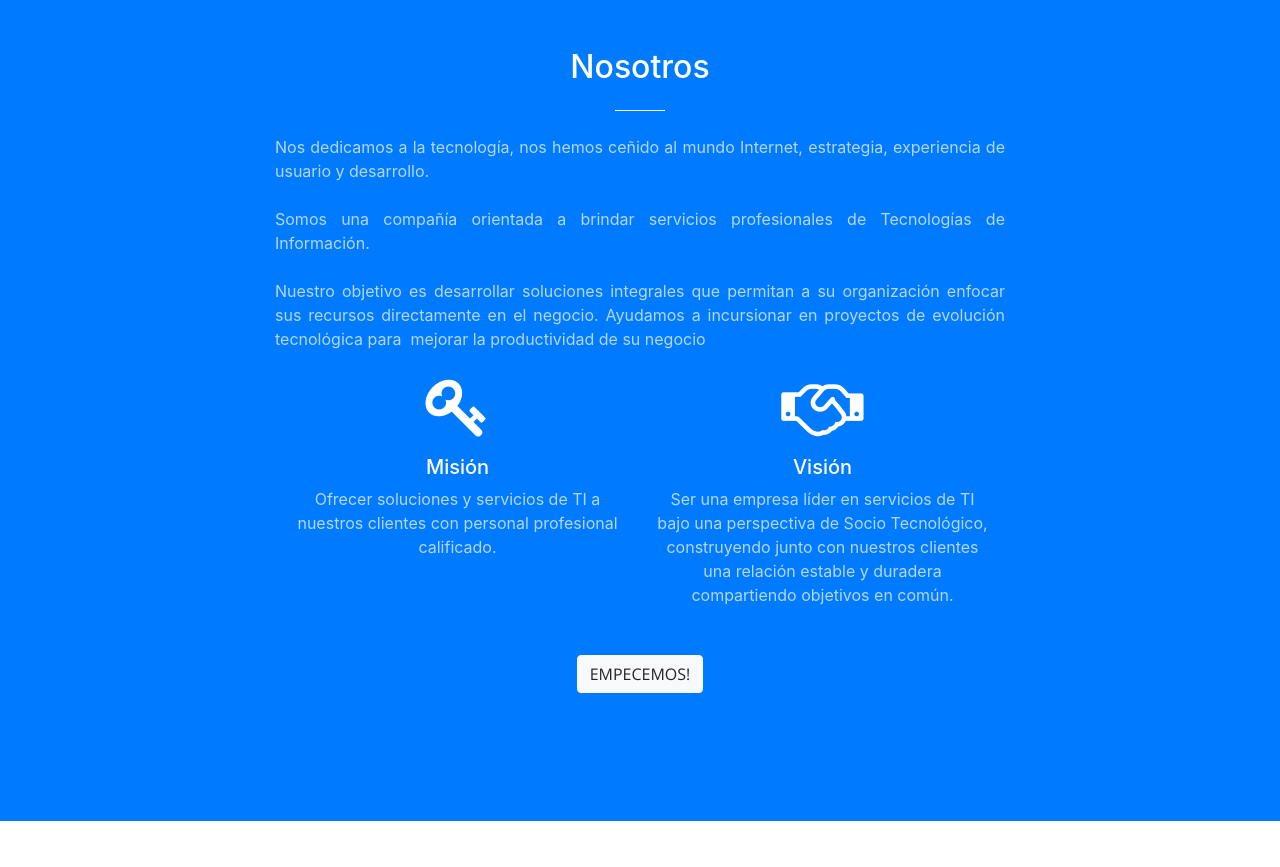
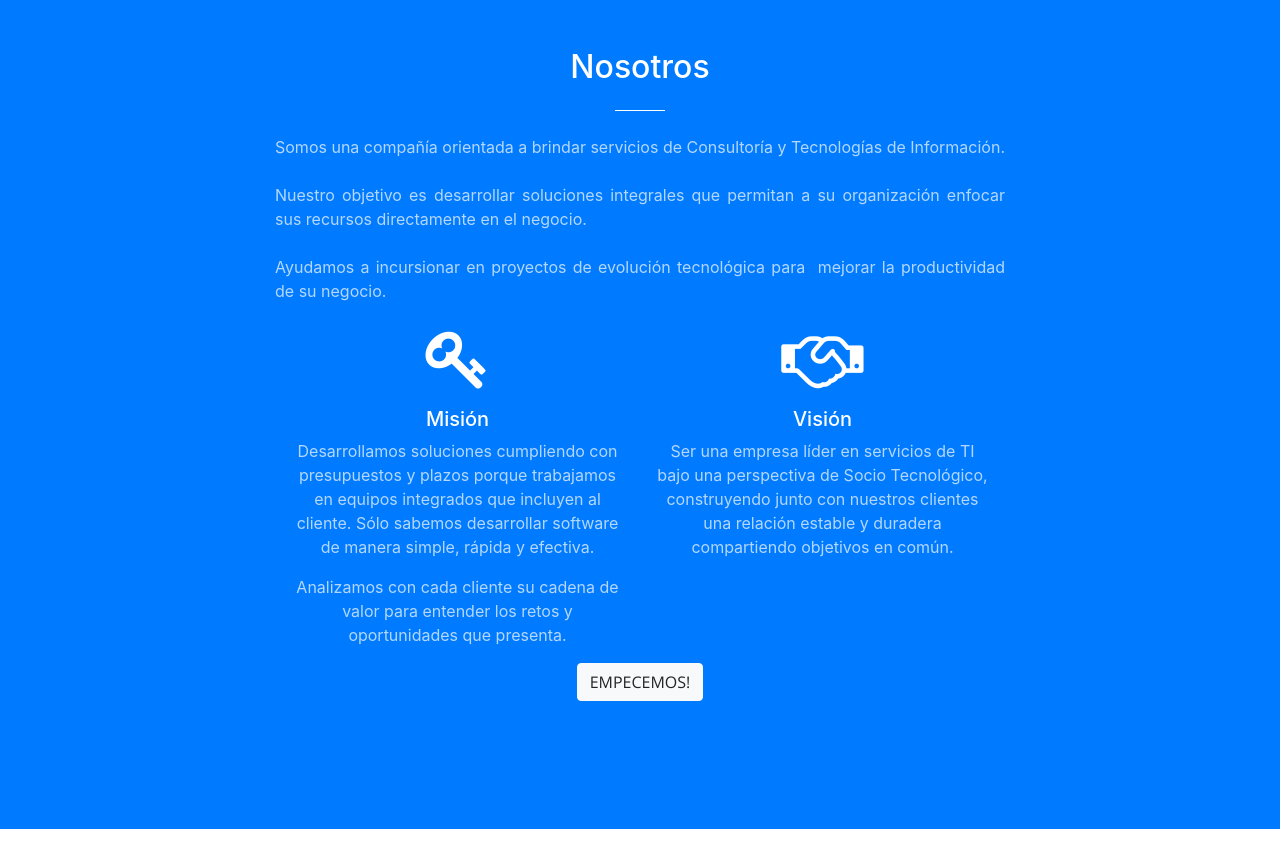
Before and after one commit to rodrigomatteo/sinnova.pe, a website with bundled scripts: page index.html in a window 1280 px wide. Shown: the part 880-1747 px from the top of the page. Built offline with nearby package versions, Linux system fonts and the light colour scheme.

Commit message:
Changes in mission and nosotros section

```diff
--- a/index.html
+++ b/index.html
@@ -86,14 +86,13 @@
             <h2 class="section-heading text-white">Nosotros</h2>
             <hr class="light my-4">
             <p class="text-faded mb-4 text-justify">
-              Nos dedicamos a la tecnología, nos hemos ceñido al mundo Internet, estrategia, experiencia de usuario y desarrollo.<br/>
+              Somos una compañía orientada a brindar servicios de Consultoría y  Tecnologías de Información.<br/>
             </p>
             <p class="text-faded mb-4 text-justify">
-              Somos una compañía orientada a brindar servicios profesionales de Tecnologías de Información.<br/>
+              Nuestro objetivo es desarrollar soluciones integrales que permitan a su organización enfocar sus recursos directamente en el negocio.<br/>
             </p>
             <p class="text-faded mb-4 text-justify">
-              Nuestro objetivo es desarrollar soluciones integrales que permitan a su organización enfocar sus recursos directamente en el negocio.
-              Ayudamos a incursionar en proyectos de evolución tecnológica para  mejorar la productividad de su negocio
+              Ayudamos a incursionar en proyectos de evolución tecnológica para  mejorar la productividad de su negocio.
             </p>
             <div class="container">
               <div class="row">
@@ -101,8 +100,11 @@
                   <div class="service-box mx-auto">
                     <i class="fa fa-4x fa-key text-white mb-3 sr-icons"></i>
                     <h5 class="section-heading text-white">Misión</h5>
-                    <p class="text-faded mb-5">
-                      Ofrecer soluciones y servicios de TI a nuestros clientes con personal profesional calificado.
+                    <p class="text-faded">
+                      Desarrollamos soluciones cumpliendo con presupuestos y plazos porque trabajamos en equipos integrados que incluyen al cliente. Sólo sabemos desarrollar software de manera simple, rápida y efectiva.
+                    </p>
+                    <p class="text-faded">
+                        Analizamos con cada cliente su cadena de valor para entender los retos y oportunidades que presenta.
                     </p>
                   </div>
                 </div>
@@ -110,7 +112,7 @@
                   <div class="service-box mx-auto">
                     <i class="fa fa-4x fa-handshake-o text-white mb-3 sr-icons"></i>
                     <h5 class="section-heading text-white">Visión</h5>
-                    <p class="text-faded mb-5">
+                    <p class="text-faded">
                         Ser una empresa líder en servicios de TI bajo una perspectiva de Socio Tecnológico, construyendo junto con nuestros clientes una relación estable y duradera compartiendo objetivos en común.
                       </p>
                   </div>
```
